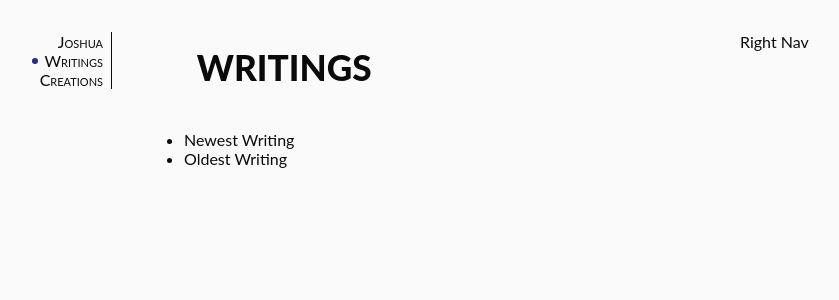
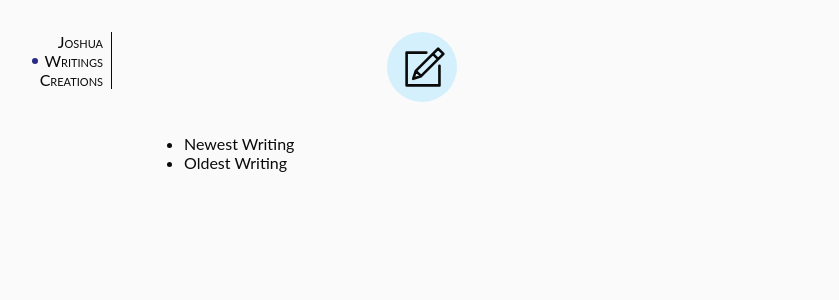
Before and after one commit to jdnordy/joshuadavidnordstrom, a Next.js app: page /writings in a window 1280 px wide. Shown: the top 300 px of the page, without its empty margins (218-1057 px from the left). Built offline with nearby package versions, Linux system fonts and the light colour scheme.

Commit message:
changed title to circle logo

```diff
--- a/components/Rightnav/index.tsx
+++ b/components/Rightnav/index.tsx
@@ -5,11 +5,7 @@ import styles from './styles.module.scss';
 
 type Props = {};
 const Rightnav: React.FC<Props> = () => {
-  return (
-    <nav className={styles.rightnav}>
-      <span>Right Nav</span>
-    </nav>
-  );
+  return <nav className={styles.rightnav}></nav>;
 };
 
 export default Rightnav;
--- a/pages/index.tsx
+++ b/pages/index.tsx
@@ -6,7 +6,7 @@ const JoshuaDavid: React.FC = () => (
   <Layout page="joshua">
     <main className="joshua">
       <header>
-        <img src="/joshua-bw.jpeg" />
+        <img src="/joshua-bw.jpg" />
         <div>
           <h1>JOSHUA</h1>
           <h1>DAVID</h1>
--- a/pages/writings/index.tsx
+++ b/pages/writings/index.tsx
@@ -4,8 +4,23 @@ import { Layout } from '../../components';
 
 const Writings: React.FC = () => (
   <Layout page="writings">
-    <main>
-      <h1>WRITINGS</h1>
+    <main className="writings">
+      <div className="title_circle">
+        <svg
+          id="i-compose"
+          xmlns="http://www.w3.org/2000/svg"
+          viewBox="0 0 32 32"
+          width="32"
+          height="32"
+          fill="none"
+          stroke="currentcolor"
+          stroke-linecap="round"
+          stroke-linejoin="round"
+          strokeWidth="2"
+        >
+          <path d="M27 15 L27 30 2 30 2 5 17 5 M30 6 L26 2 9 19 7 25 13 23 Z M22 6 L26 10 Z M9 19 L13 23 Z" />
+        </svg>
+      </div>
       <ul>
         <li>Newest Writing</li>
         <li>Oldest Writing</li>
--- a/styles/_variables.scss
+++ b/styles/_variables.scss
@@ -1,5 +1,5 @@
 $background-color: rgb(250, 250, 250);
 $text-color: rgb(10, 10, 10);
 $blue: rgba(0, 0, 114, 0.836);
-$blue-faded: rgba(0, 0, 114, 0.301);
+$blue-faded: rgba(144, 223, 255, 0.363);
 $font-fam: 'Lato', sans-serif;
--- a/styles/index.scss
+++ b/styles/index.scss
@@ -25,6 +25,21 @@ h1 {
   margin-bottom: 1.2em;
 }
 
+.title_circle {
+  width: 70px;
+  height: 70px;
+  border-radius: 50%;
+  background-color: $blue-faded;
+  display: flex;
+  align-items: center;
+  justify-content: center;
+  margin: 0 auto 2em auto;
+  svg {
+    width: 70%;
+    height: 70%;
+  }
+}
+
 // tablet optimization
 @media (min-width: 768px) and (max-width: 961px) {
 }
--- a/styles/writings.scss
+++ b/styles/writings.scss
@@ -0,0 +1,7 @@
+.writings {
+  .title_circle svg {
+    width: 60%;
+    height: 60%;
+    margin-left: 0.4em;
+  }
+}
```
Also changed, not shown: pages/creations/index.tsx (+16 -1 lines), public/joshua-bw.jpeg, public/joshua-bw.jpg (added).
